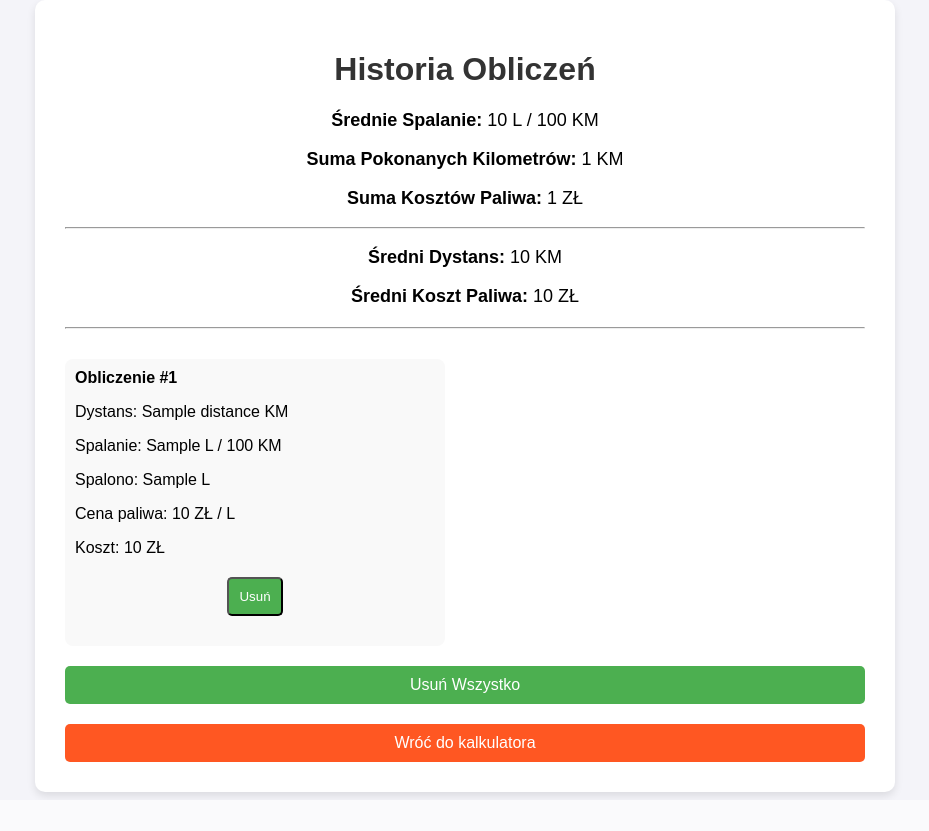
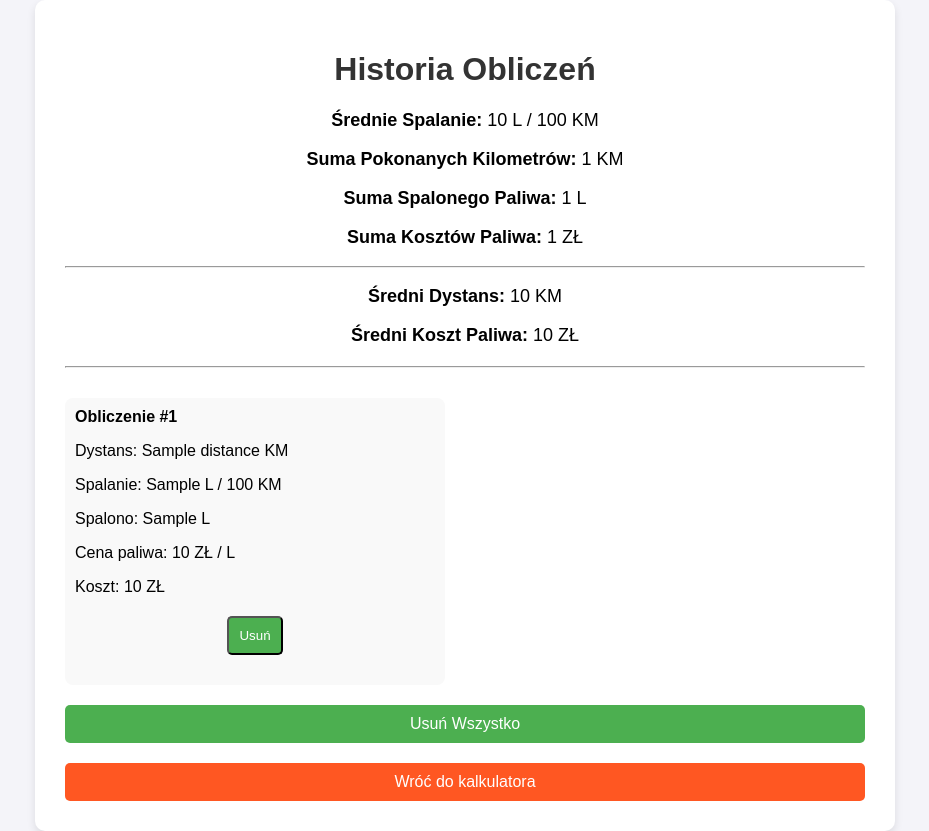
Before and after one commit to ataler/fuel-calc2, a Flask app: template fuel-calc/templates/history.html in a window 1280 px wide. Shown: the whole page, without its empty margins (175-1104 px from the left). Before the commit the page ends 799 px from the top, so only its background shows below. Run offline with Flask 3, Linux system fonts and the light colour scheme; the template is opened without the code that fills it: most values are stand-ins (such as "Sample title", 1, 10 or a date in 2020).

Commit message:
Update history.html

```diff
--- a/fuel-calc/templates/history.html
+++ b/fuel-calc/templates/history.html
@@ -100,6 +100,7 @@
         <div class="statistics">
             <p><strong>Średnie Spalanie:</strong> {{ avg_fuel if avg_fuel is not none else 'Brak danych' }} L / 100 KM</p>
             <p><strong>Suma Pokonanych Kilometrów:</strong> {{ total_distance }} KM</p>
+            <p><strong>Suma Spalonego Paliwa:</strong> {{ total_fuel_consumed }} L</p>
             <p><strong>Suma Kosztów Paliwa:</strong> {{ total_cost }} ZŁ</p>
             <hr>
             <p><strong>Średni Dystans:</strong> {{ avg_distance if avg_distance is not none else 'Brak danych' }} KM</p>
```
